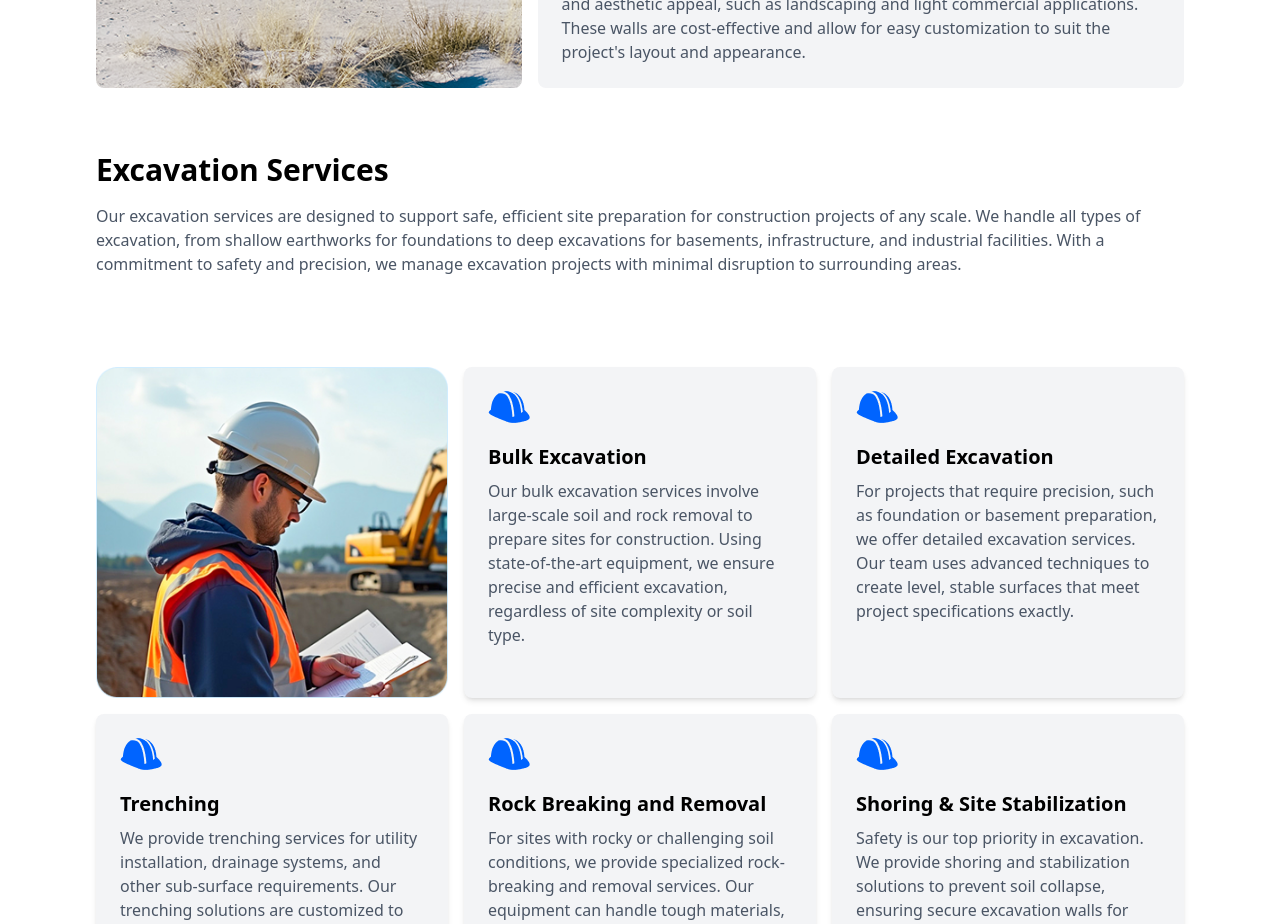
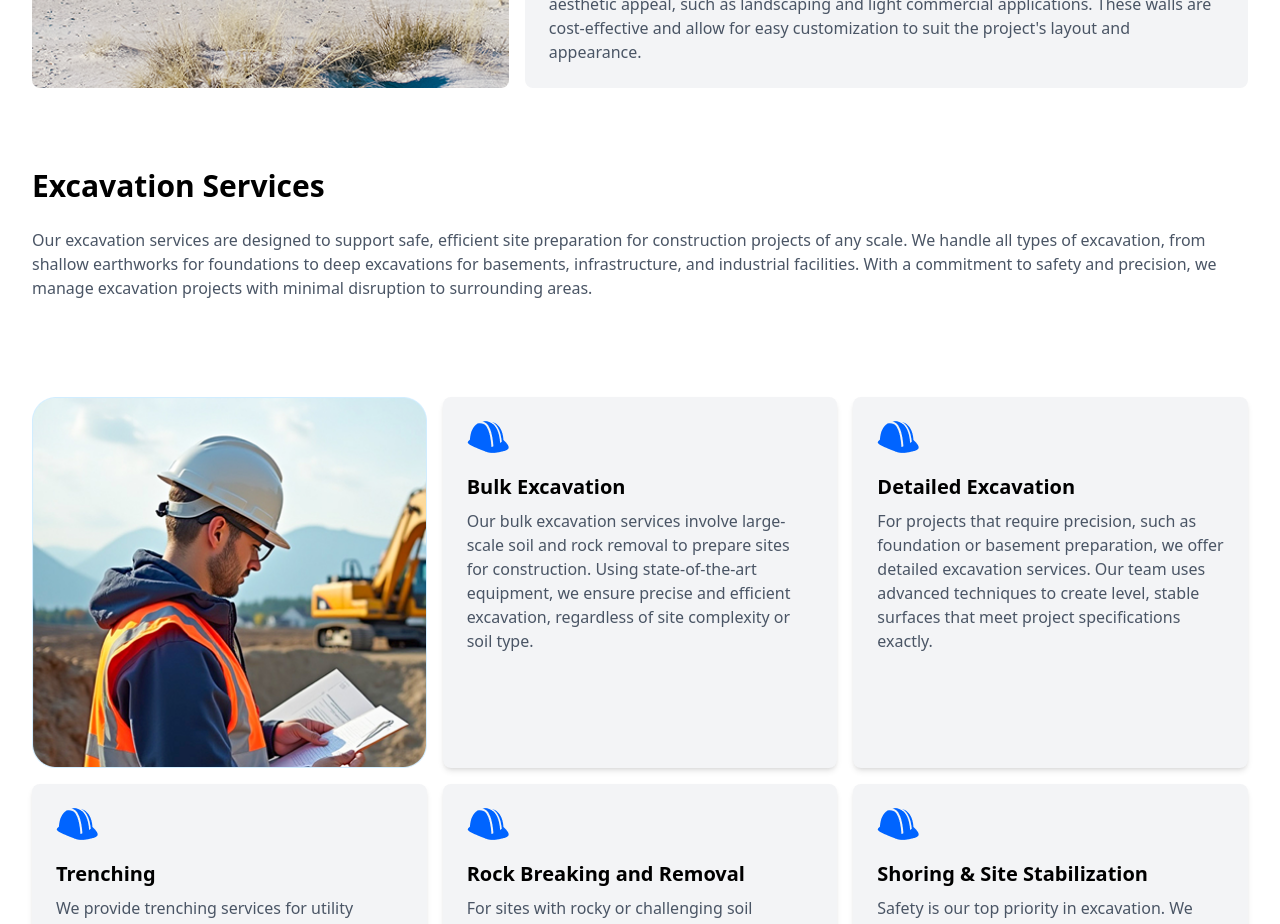
Before and after one commit to tharanga-madurapperuma/statewide-geotechnical_construction-site, a React (Vite) app: page /RetainingWall in a window 1280 px wide. Shown: the part 1860-2784 px from the top of the page. Built offline with nearby package versions, Linux system fonts and the light colour scheme.

Commit message:
pagechanges

```diff
--- a/src/pages/RetainingWall.jsx
+++ b/src/pages/RetainingWall.jsx
@@ -15,7 +15,7 @@ const RetainingWall = () => {
         />
       </div>
 
-      <div className="max-w-6xl mx-auto p-8">
+      <div className="max-w-7xl mx-auto p-8">
         <h1 className="text-3xl font-bold mb-6">Retaining Wall Solutions</h1>
         <div className="grid grid-cols-5 grid-rows-10 gap-4">
           {/* Description Box */}
@@ -106,10 +106,10 @@ const RetainingWall = () => {
         </div>
       </div>
 
-      <div className="max-w-6xl mx-auto p-8">
+      <div className="max-w-7xl mx-auto p-8 mt-4">
         {/* Header Section */}
-        <h1 className="text-3xl font-bold mb-4">Excavation Services</h1>
-        <p className="text-gray-600 ">
+        <h1 className="text-3xl font-bold mb-6">Excavation Services</h1>
+        <p className="text-gray-600">
           Our excavation services are designed to support safe, efficient site
           preparation for construction projects of any scale. We handle all
           types of excavation, from shallow earthworks for foundations to deep
@@ -119,7 +119,7 @@ const RetainingWall = () => {
         </p>
 
         {/* Grid Layout */}
-        <div className="grid grid-cols-9 grid-rows-9 gap-4 mt-1">
+        <div className="grid grid-cols-9 grid-rows-9 gap-4">
           {/* Image Section */}
           <div className="col-span-3 row-span-4 col-start-1 row-start-2">
             <img
```
